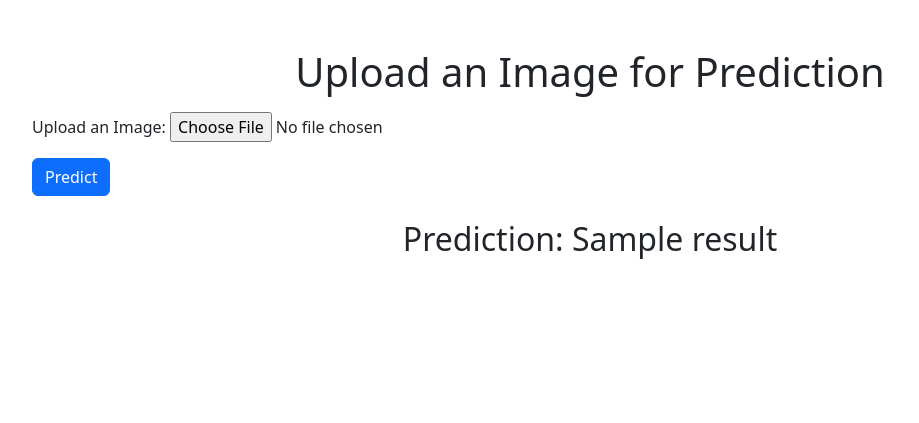
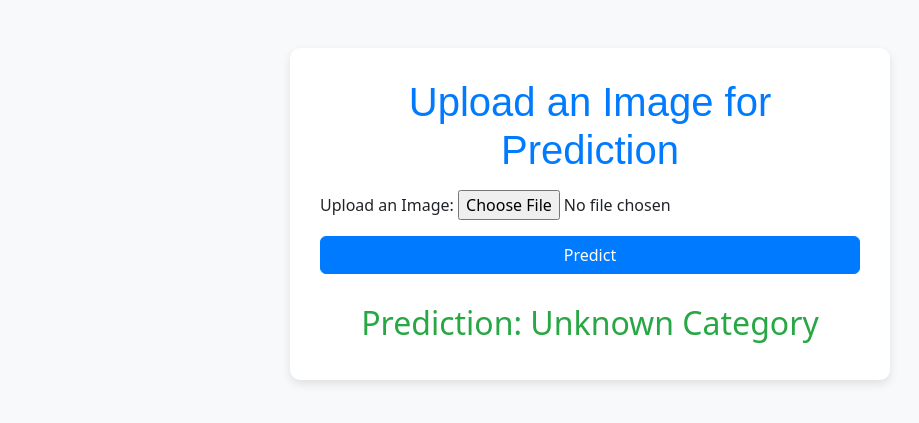
Before and after one commit to Sunshyne0929/answer, a Django app: template predict/templates/index.html in a window 1280 px wide. Shown: the top 423 px of the page, without its empty margins (50-969 px from the left). Run offline with Django 5.2, Linux system fonts and the light colour scheme; tables that the repository leaves empty hold one stand-in row (values such as "Sample post"); the template is opened without the code that fills it: values that come from a table or form of the project are taken from there, most other values are stand-ins (such as "Sample title", 1, 10 or a date in 2020).

Commit message:
Update index.html

```diff
--- a/predict/templates/index.html
+++ b/predict/templates/index.html
@@ -4,7 +4,43 @@
     <meta charset="UTF-8">
     <meta name="viewport" content="width=device-width, initial-scale=1.0">
     <title>Image Prediction</title>
+    <!-- Bootstrap 5 CSS -->
     <link href="https://cdn.jsdelivr.net/npm/bootstrap@5.3.0-alpha3/dist/css/bootstrap.min.css" rel="stylesheet">
+    <style>
+        body {
+            background-color: #f8f9fa; /* Light background */
+        }
+        .container {
+            max-width: 600px; /* Limit the width of the container */
+            background-color: white;
+            padding: 30px;
+            border-radius: 10px;
+            box-shadow: 0px 4px 10px rgba(0, 0, 0, 0.1);
+        }
+        h1 {
+            color: #007bff; /* Blue title */
+            font-family: 'Arial', sans-serif;
+        }
+        .btn-primary {
+            background-color: #007bff; /* Blue button */
+            border-color: #007bff;
+        }
+        .btn-primary:hover {
+            background-color: #0056b3; /* Darker blue on hover */
+            border-color: #0056b3;
+        }
+        .alert {
+            background-color: #e2e3e5;
+            color: #383d41;
+            border-color: #d6d8db;
+        }
+        .result-section {
+            margin-top: 30px;
+            text-align: center;
+            font-size: 1.25rem;
+            color: #28a745; /* Green for success */
+        }
+    </style>
 </head>
 <body>
     <div class="container mt-5">
@@ -12,11 +48,29 @@
         <form method="POST" enctype="multipart/form-data" class="mt-3">
             {% csrf_token %}
             {{ form.as_p }}
-            <button type="submit" class="btn btn-primary">Predict</button>
+            <button type="submit" class="btn btn-primary w-100">Predict</button>
         </form>
-        {% if result is not None %}
-            <h2 class="text-center mt-4">Prediction: {{ result }}</h2>
+        {% if result %}
+            <div class="result-section">
+                <h2>Prediction:
+                    {% if result == 'A' %}
+                        Letter A
+                    {% elif result == 'B' %}
+                        Letter B
+                    {% elif result == 'C' %}
+                        Letter C
+                    {% elif result == 'D' %}
+                        Letter D
+                    {% else %}
+                        Unknown Category
+                    {% endif %}
+                </h2>
+            </div>
         {% endif %}
     </div>
+
+    <!-- Bootstrap JS -->
+    <script src="https://cdn.jsdelivr.net/npm/@popperjs/core@2.11.6/dist/umd/popper.min.js"></script>
+    <script src="https://cdn.jsdelivr.net/npm/bootstrap@5.3.0-alpha3/dist/js/bootstrap.min.js"></script>
 </body>
 </html>
```
